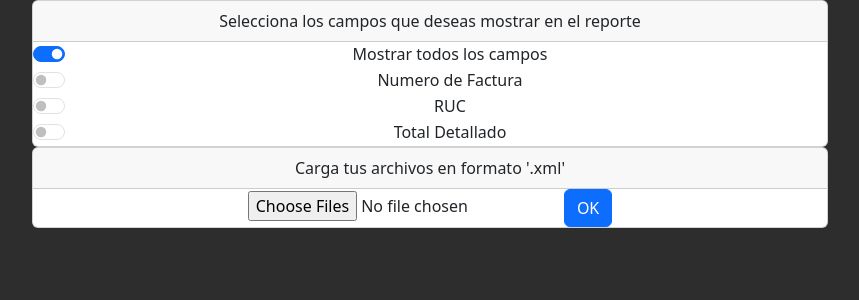
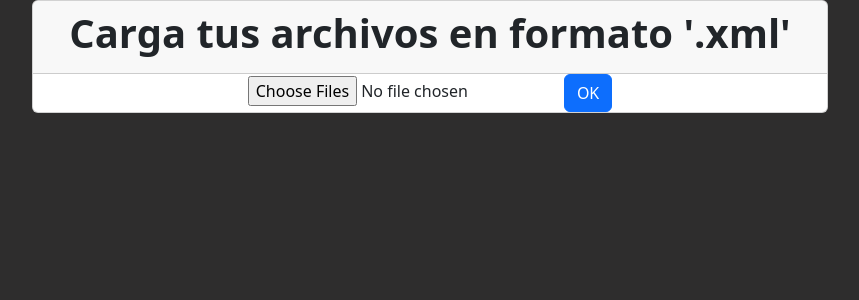
Before and after one commit to RVelez97/BillDetailGenerator, a Django app: page / in a window 1280 px wide. Shown: the part 93-393 px from the top of the page, without its empty margins (210-1069 px from the left). Run offline with Django 5.2, Linux system fonts and the light colour scheme; some libraries are stand-ins or nearby versions.

Commit message:
changes done

```diff
--- a/billdetailgenerator/bill_detail_generator/templates/index.html
+++ b/billdetailgenerator/bill_detail_generator/templates/index.html
@@ -3,30 +3,10 @@
 <div class="container text-center col-8">
     <form method="post" action="{% url 'results' %}" enctype="multipart/form-data">
         {% csrf_token %}
+
         <div class="card">
             <div class="card-header">
-                Selecciona los campos que deseas mostrar en el reporte
-            </div>
-            <div class="form-check form-switch">
-                <input name='show-all-fields-option' class="form-check-input" type="checkbox" role="switch" id="id-show-all-fields-option" checked>
-                <label class="form-check-label" for="id-show-all-fields-option">Mostrar todos los campos</label>
-            </div>
-            <div class="form-check form-switch">
-                <input name='show-bill-number-option' class="form-check-input" type="checkbox" role="switch" id="id-show-bill-number-option">
-                <label class="form-check-label" for="id-show-bill-number-option">Numero de Factura</label>
-            </div>
-            <div class="form-check form-switch">
-                <input name ='show-ruc-option' class="form-check-input" type="checkbox" role="switch" id="id-show-ruc-option">
-                <label class="form-check-label" for="id-show-ruc-option">RUC</label>
-            </div>
-            <div class="form-check form-switch">
-                <input name='show-total-detailed-option' class="form-check-input" type="checkbox" role="switch" id="id-show-total-detailed-option">
-                <label class="form-check-label" for="id-show-total-detailed-option">Total Detallado</label>
-            </div>
-        </div>
-        <div class="card">
-            <div class="card-header">
-                Carga tus archivos en formato '.xml'
+                <h1><Strong>Carga tus archivos en formato '.xml'</Strong></h1>
             </div>
             <div>
                 <input name="myfiles" type="file" id="files" multiple accept=".xml" required="true">
@@ -36,46 +16,4 @@
 
     </form>
 </div>
-<script>
-    const showAllOptionsCheck = document.querySelector("input[id='id-show-all-fields-option']")
-    const showBillNumberCheck = document.querySelector("input[id='id-show-bill-number-option']")
-    const showRucCheck = document.querySelector("input[id='id-show-ruc-option']")
-    const showTotalDetailedCheck = document.querySelector("input[id='id-show-total-detailed-option']")
-    showAllOptionsCheck.addEventListener('change', function (e) {
-        if (showAllOptionsCheck.checked) {
-            showBillNumberCheck.checked = false;
-            showRucCheck.checked = false;
-            showTotalDetailedCheck.checked = false;
-        }
-        checkAllUnselected();
-    })
-
-    showBillNumberCheck.addEventListener('change',function(e){
-        if(showBillNumberCheck.checked){
-            showAllOptionsCheck.checked=false;
-        }
-        checkAllUnselected()
-    })
-
-    showRucCheck.addEventListener('change',function(e){
-        if(showRucCheck.checked){
-            showAllOptionsCheck.checked=false;
-        }
-        checkAllUnselected()
-    })
-
-    showTotalDetailedCheck.addEventListener('change',function(e){
-        if(showTotalDetailedCheck.checked){
-            showAllOptionsCheck.checked=false;
-        }
-        checkAllUnselected()
-    })
-
-    function checkAllUnselected(){
-        if(showBillNumberCheck.checked == false && showRucCheck.checked == false &&  showTotalDetailedCheck == false){
-            showAllOptionsCheck.checked=true;
-        }
-    }
-
-</script>
 {% endblock %}
--- a/billdetailgenerator/bill_detail_generator/views.py
+++ b/billdetailgenerator/bill_detail_generator/views.py
@@ -18,36 +18,8 @@ def extract_data_from_line(line, pattern):
 def results(request):
     if request.method == 'POST':
         global output
-        ids={}
         files = request.FILES.getlist('myfiles')
-        fields={
-            'fechaEmision':True,
-            'estab':False,
-            'ptoEmi':False,
-            'secuencial':False,
-            'razonSocial':True,
-            'ruc':False,
-            'baseImponible':False,
-            'valor':False,
-            'importeTotal':True,
-            }
-        if('show-all-fields-option' in request.POST):
-            fields['baseImponible']=True
-            fields['valor']=True
-            fields['importeTotal']=True
-            fields['estab']=True
-            fields['ptoEmi']=True
-            fields['secuencial']=True
-            fields['ruc']=True
-        if('show-bill-number-option' in request.POST):
-            fields['estab']=True
-            fields['ptoEmi']=True
-            fields['secuencial']=True
-        if('show-ruc-option' in request.POST):
-            fields['ruc']=True
-        if('show-total-detailed-option' in request.POST):
-            fields['baseImponible']=True
-            fields['valor']=True
+
 
         global detail_of_bills
         for i in range(len(files)):
@@ -56,40 +28,28 @@ def results(request):
             ind2=information.index('</infoAdicional>')
             information="<?xml version='1.0' encoding='ISO-8859-1'?>\n"+'<data>\n'+information[ind1:ind2+len('</infoAdicional>')]+'\n</data>\n'
             root=et.fromstring(information)
-            ruc=''
             key=''
             for element in root.findall('infoTributaria'):
-                if fields['ruc']:
-                    key=element.find('ruc').text
-                    ruc=key
-                    if ruc not in ids:
-                        ids[ruc]=[]
-                if fields['razonSocial']:
-                    key+='| '+element.find('razonSocial').text
-                    if key not in output:
-                        output[key]={}
-                if fields['estab']:
-                    bill_number=element.find('estab').text+'-'+element.find('ptoEmi').text+'-'+element.find('secuencial').text
-                    ids[ruc].append(ruc+'-'+bill_number)
-                    output[key][bill_number]={}
+                key=element.find('ruc').text
+                key+='| '+element.find('razonSocial').text
+                if key not in output:
+                    output[key]={}
+                bill_number=element.find('estab').text+'-'+element.find('ptoEmi').text+'-'+element.find('secuencial').text
+                output[key][bill_number]={}
 
 
 
             for element in root.findall('infoFactura'):
-                if fields['fechaEmision']:
-                    output[key][bill_number]['Fecha de Emisión']=element.find('fechaEmision').text
+                output[key][bill_number]['Dirección del Establecimeinto']=element.find('dirEstablecimiento').text
+                output[key][bill_number]['Fecha de Emisión']=element.find('fechaEmision').text
                 for x in element.findall('totalConImpuestos'):
                     for y in x.findall('totalImpuesto'):
-                        if fields['baseImponible']:
-                            output[key][bill_number]['Total sin Impuestos']=y.find('baseImponible').text
-                        if fields['valor']:
-                            output[key][bill_number]['Total en Impuestos']=y.find('valor').text
-                if fields['importeTotal']:
-                    output[key][bill_number]['Total']=element.find('importeTotal').text
+                        output[key][bill_number]['Total sin Impuestos']=y.find('baseImponible').text
+                        output[key][bill_number]['Total en Impuestos']=y.find('valor').text
+                output[key][bill_number]['Total']=element.find('importeTotal').text
         return render(request,'results.html',
                       context={
                           'output':output,
-                          'ids':ids,
                           })
 
 def download_as_csv(request):
```
